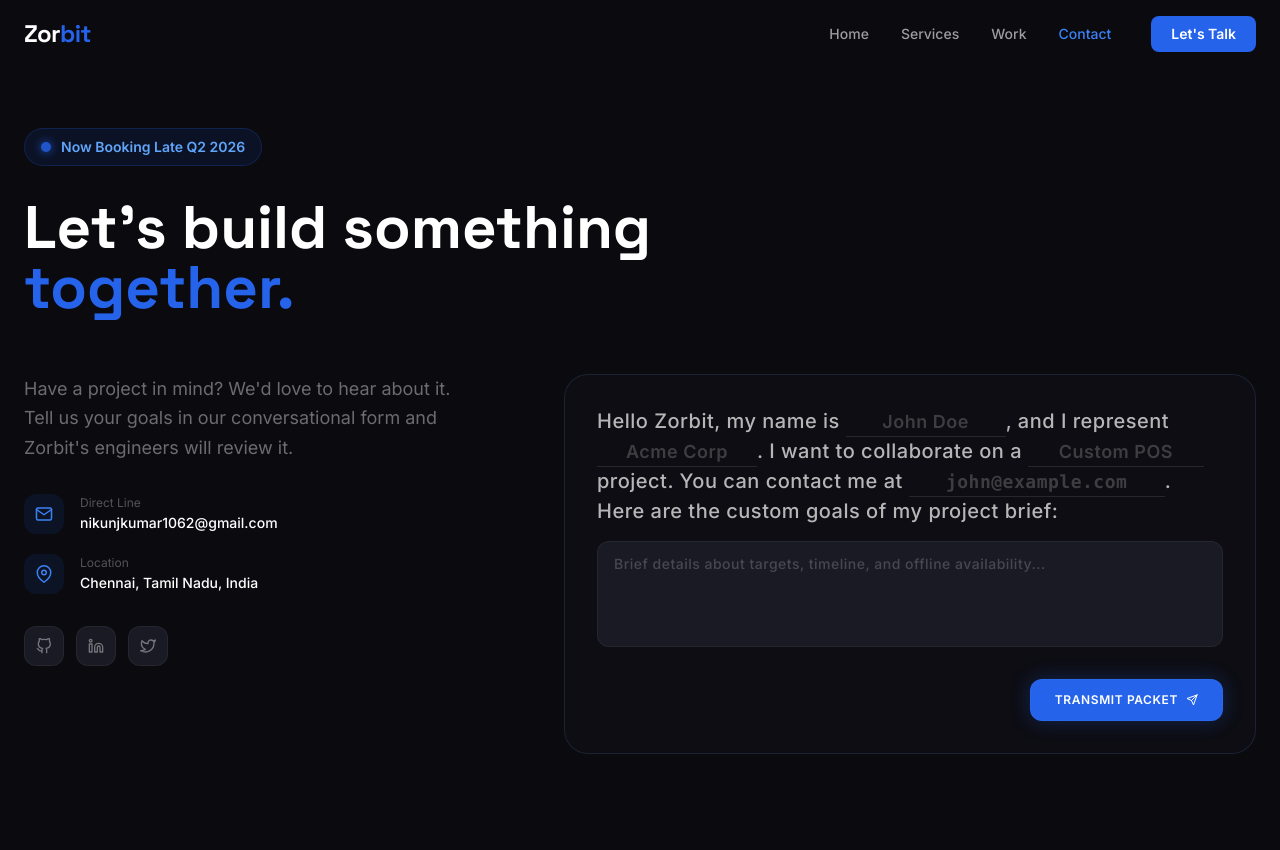
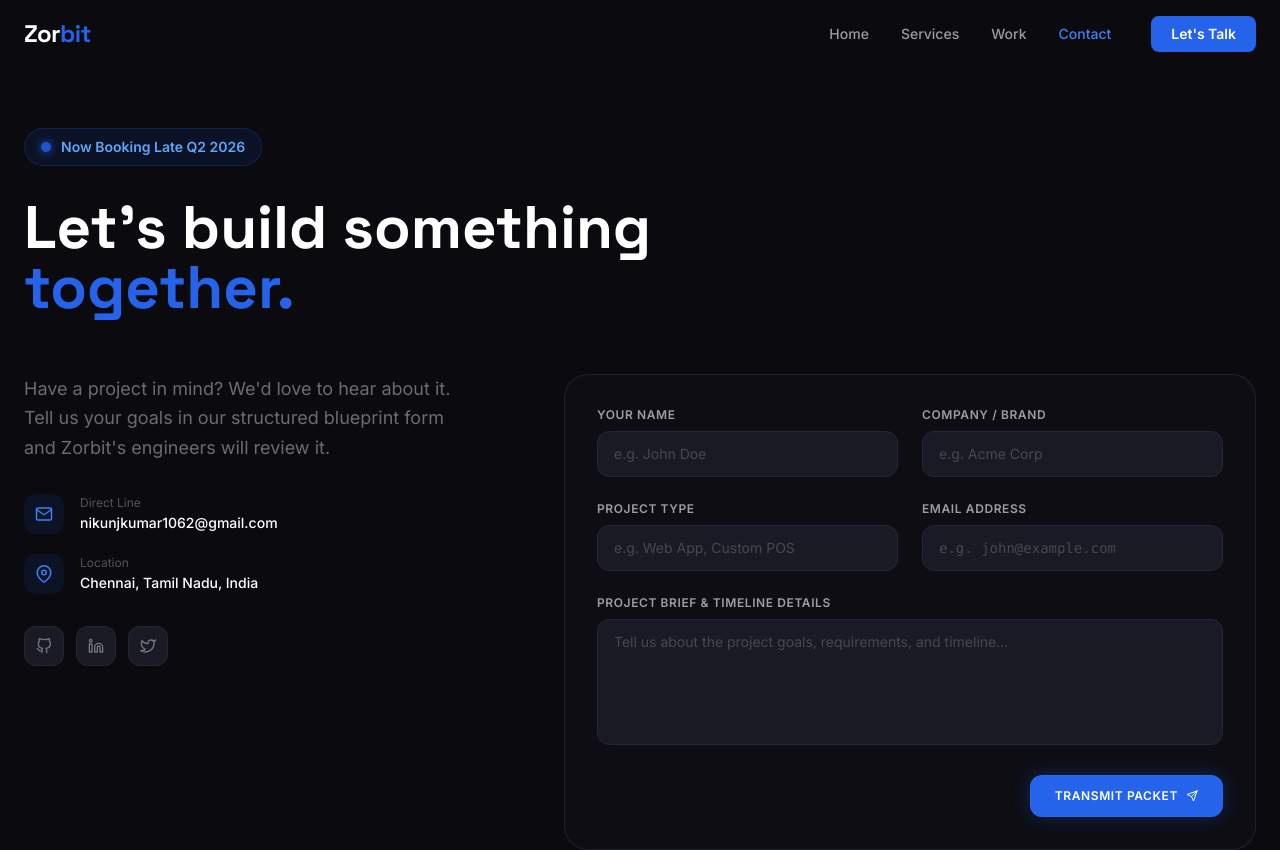
Before and after one commit to nik1062/Zorbit, a React (Vite) app: page /contact in a window 1280 px wide. Shown: the top 850 px of the page. Built offline with nearby package versions, Linux system fonts and the light colour scheme.

Commit message:
style: switch contact form to premium structured layout

```diff
--- a/src/pages/Contact.jsx
+++ b/src/pages/Contact.jsx
@@ -22,7 +22,7 @@
   const handleSubmit = (e) => {
     e.preventDefault()
 
-    // Save to localStorage using the key zorbitLeads
+    // Save to localStorage safely
     const saved = localStorage.getItem('zorbitLeads')
     let leads = []
     if (saved) {
@@ -45,8 +45,6 @@
     }
 
     localStorage.setItem('zorbitLeads', JSON.stringify([newLead, ...leads]))
-
-    // Also update zorbit_contact_messages to keep Admin Stats aligned
     localStorage.setItem('zorbit_contact_messages', JSON.stringify([newLead, ...leads]))
 
     setSent(true)
@@ -81,7 +79,7 @@
           {/* Details column */}
           <motion.div variants={fadeUp} initial="hidden" animate="show" custom={2} className="lg:col-span-5 flex flex-col gap-8">
             <p className="text-white/40 text-lg leading-relaxed max-w-md">
-              Have a project in mind? We'd love to hear about it. Tell us your goals in our conversational form and Zorbit's engineers will review it.
+              Have a project in mind? We'd love to hear about it. Tell us your goals in our structured blueprint form and Zorbit's engineers will review it.
             </p>
 
             <div className="flex flex-col gap-5">
@@ -120,7 +118,7 @@
             </div>
           </motion.div>
 
-          {/* Conversational form column */}
+          {/* Structured card form column */}
           <motion.div variants={fadeUp} initial="hidden" animate="show" custom={3} className="lg:col-span-7">
             {sent ? (
               <div className="p-8 rounded-3xl bg-brand-dark-2 border border-brand-blue/20 glow-blue text-center">
@@ -134,60 +132,74 @@
                 </Button>
               </div>
             ) : (
-              <form onSubmit={handleSubmit} className="p-8 rounded-3xl bg-brand-dark-2/50 border border-slate-800/80 leading-[2.5] text-white/70 text-lg md:text-xl font-medium tracking-wide">
-                <span>Hello Zorbit, my name is </span>
+              <form onSubmit={handleSubmit} className="p-8 rounded-3xl bg-brand-dark-2/50 border border-slate-800/80 flex flex-col gap-6">
+                <div className="grid md:grid-cols-2 gap-6">
+                  <div>
+                    <label className="block text-white/60 text-xs font-semibold uppercase tracking-wider mb-2">Your Name</label>
                     <input
                       type="text"
                       name="name"
                       value={form.name}
                       onChange={handleChange}
-                  placeholder="John Doe"
+                      placeholder="e.g. John Doe"
                       required
-                  className="px-2 py-0 border-b border-white/10 text-white placeholder-white/20 bg-transparent focus:outline-none focus:border-brand-blue text-lg font-semibold w-40 inline-block text-center"
+                      className="w-full px-4 py-3 rounded-xl bg-brand-dark-3 border border-slate-800 text-white placeholder-white/20 text-sm focus:outline-none focus:border-brand-blue/50 transition-colors"
                     />
-                <span>, and I represent </span>
+                  </div>
+                  <div>
+                    <label className="block text-white/60 text-xs font-semibold uppercase tracking-wider mb-2">Company / Brand</label>
                     <input
                       type="text"
                       name="company"
                       value={form.company}
                       onChange={handleChange}
-                  placeholder="Acme Corp"
-                  className="px-2 py-0 border-b border-white/10 text-white placeholder-white/20 bg-transparent focus:outline-none focus:border-brand-blue text-lg font-semibold w-40 inline-block text-center"
+                      placeholder="e.g. Acme Corp"
+                      className="w-full px-4 py-3 rounded-xl bg-brand-dark-3 border border-slate-800 text-white placeholder-white/20 text-sm focus:outline-none focus:border-brand-blue/50 transition-colors"
                     />
-                <span>. I want to collaborate on a </span>
+                  </div>
+                </div>
+
+                <div className="grid md:grid-cols-2 gap-6">
+                  <div>
+                    <label className="block text-white/60 text-xs font-semibold uppercase tracking-wider mb-2">Project Type</label>
                     <input
                       type="text"
                       name="project"
                       value={form.project}
                       onChange={handleChange}
-                  placeholder="Custom POS"
+                      placeholder="e.g. Web App, Custom POS"
                       required
-                  className="px-2 py-0 border-b border-white/10 text-white placeholder-white/20 bg-transparent focus:outline-none focus:border-brand-blue text-lg font-semibold w-44 inline-block text-center"
+                      className="w-full px-4 py-3 rounded-xl bg-brand-dark-3 border border-slate-800 text-white placeholder-white/20 text-sm focus:outline-none focus:border-brand-blue/50 transition-colors"
                     />
-                <span> project. You can contact me at </span>
+                  </div>
+                  <div>
+                    <label className="block text-white/60 text-xs font-semibold uppercase tracking-wider mb-2">Email Address</label>
                     <input
                       type="email"
                       name="email"
                       value={form.email}
                       onChange={handleChange}
-                  placeholder="john@example.com"
+                      placeholder="e.g. john@example.com"
                       required
-                  className="px-2 py-0 border-b border-white/10 text-white placeholder-white/20 bg-transparent focus:outline-none focus:border-brand-blue text-lg font-semibold w-64 inline-block text-center font-mono"
+                      className="w-full px-4 py-3 rounded-xl bg-brand-dark-3 border border-slate-800 text-white placeholder-white/20 text-sm focus:outline-none focus:border-brand-blue/50 transition-colors font-mono"
                     />
-                <span>. Here are the custom goals of my project brief: </span>
-                <div className="mt-4 leading-normal">
+                  </div>
+                </div>
+
+                <div>
+                  <label className="block text-white/60 text-xs font-semibold uppercase tracking-wider mb-2">Project Brief & Timeline Details</label>
                   <textarea
                     name="message"
                     value={form.message}
                     onChange={handleChange}
-                    placeholder="Brief details about targets, timeline, and offline availability..."
-                    rows={4}
+                    placeholder="Tell us about the project goals, requirements, and timeline..."
+                    rows={5}
                     required
-                    className="w-full px-4 py-3 rounded-xl bg-brand-dark-3 border border-white/5 text-white placeholder-white/20 text-sm focus:outline-none focus:border-brand-blue/50 transition-colors resize-none"
+                    className="w-full px-4 py-3 rounded-xl bg-brand-dark-3 border border-slate-800 text-white placeholder-white/20 text-sm focus:outline-none focus:border-brand-blue/50 transition-colors resize-none"
                   />
                 </div>
 
-                <div className="mt-6 flex justify-end">
+                <div className="flex justify-end">
                   <Button type="submit" variant="primary" className="py-3 px-6 text-xs uppercase tracking-wider font-bold">
                     Transmit Packet <FiSend size={12} />
                   </Button>
```
Lines whose indentation alone changed are shown as unchanged.
